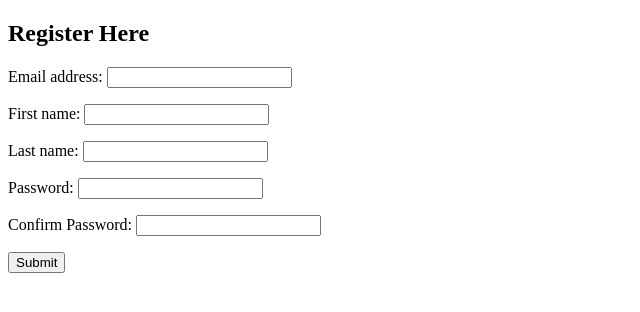
After one commit to iamjatinyadav/eshop, a Django app: page /Register in a window 1280 px wide. The commit adds this page. Shown: the top 312 px of the page, without its empty margins (0-640 px from the left). Run offline with Django 3.2, Linux system fonts and the light colour scheme; some libraries are stand-ins or nearby versions.

Commit message:
try to do registration

```diff
--- a/shop/forms.py
+++ b/shop/forms.py
@@ -30,3 +30,30 @@ class LoginForm(ModelForm):
             raise forms.ValidationError("this user no longer active..")
 
         return super(LoginForm, self).clean(*args, **kwargs)
+
+class RegisterForm(ModelForm):
+
+    confirm_password = forms.CharField(label='Confirm Password',widget=forms.PasswordInput)
+
+    class Meta:
+        model  =User
+        fields = ('email', 'first_name', 'last_name', 'password', 'confirm_password')
+        widgets = {
+            'password': forms.PasswordInput(),
+        }
+
+    def clean_email(self):
+        email = self.cleaned_data.get('email')
+        qs = User.objects.filter(email= email)
+        if qs.exists():
+            raise forms.ValidationError("email is taken")
+        return email
+
+
+    def clean(self):
+        cleaned_data = super().clean()
+        password = cleaned_data.get("password")
+        confirm_password = cleaned_data.get("confirm_password")
+        if password is not None and password != confirm_password:
+            self.add_error("confirm password", "Your passwords must match")
+        return cleaned_data
--- a/shop/urls.py
+++ b/shop/urls.py
@@ -11,6 +11,7 @@ urlpatterns = [
     path('contact', ContactView.as_view(), name="contact"),
     path('Login', HandleLogin.as_view(), name="login"),
     path('Logout', Handlelogout.as_view(), name="logout"),
+    path('Register', HandleRegister.as_view(), name="register"),
     path('addtocart/<slug:id>/<int:arg>', AddToCart.as_view(), name = "addtocart"),
     path('ratings/', include('star_ratings.urls', namespace='ratings')),
     path('cart', ShowCartItems.as_view(), name = "cart"),
--- a/shop/views.py
+++ b/shop/views.py
@@ -13,7 +13,9 @@ from django.contrib.auth import authenticate, login, logout
 from django.views import View
 from django.views.generic import CreateView
 from django.http import HttpResponseRedirect
+from django.views.generic import FormView
 
+from shop.forms import *
 # Create your views here.
 class IndexView(ListView):
     template_name = "multishop/index.html"
@@ -135,6 +137,25 @@ class ProductView(DetailView):
 class ContactView(TemplateView):
     template_name = "multishop/contact.html"
 
+class HandleRegister(FormView):
+    template_name = 'multishop/register.html'
+    form_class = RegisterForm
+
+    def post(self, request, *args, **kwargs):
+        print("hey")
+        form = self.get_form()
+        if form.is_valid():
+            print("hi")
+            is_active = True
+            form.save()
+            print("hello")
+            return render(request, 'multishop/login.html')
+        else:
+            print("inh")
+            context={'val':self.form_invalid(form)}
+            return render(request, 'multishop/register.html', context)
+
+
 
 class HandleLogin(LoginView):
     template_name = "multishop/login.html"
@@ -142,18 +163,8 @@ class HandleLogin(LoginView):
 
 
 class Handlelogout(LogoutView):
-    # print("hello")
     template_name = "multishop/index.html"
-    # def get(self, request, *args, **kwargs):
-    #     print("h1")
-    #     logout(request)
-    #     return redirect("index")
 
-# def handlelogout(request):
-#     print("hel")
-#     logout(request)
-#     print("hello")
-#     return redirect("index")
 
 class AddToCart(CreateView):
     success_url = "multishop/detail.html"
--- /dev/null
+++ b/templates/multishop/register.html
@@ -0,0 +1,13 @@
+<!DOCTYPE html>
+<html>
+<body>
+
+<h2>Register Here</h2>
+
+<form action="" method="post">
+    {% csrf_token %}
+
+    {{ form.as_p }}
+
+    <input type="submit" value="Submit">
+</form>
--- a/templates/multishop/topbar.html
+++ b/templates/multishop/topbar.html
@@ -16,15 +16,15 @@
                     <button type="button" class="btn btn-sm btn-light dropdown-toggle" data-toggle="dropdown">{{user.email}}</button>
                     <div class="dropdown-menu dropdown-menu-right">
                         <button class="dropdown-item" type="button">manage Detail</button>
-                        <button class="dropdown-item" type="button" href="{% url 'logout' %}"><a href="{% url 'logout' %}">logout</a></button>
+                        <a href="{% url 'logout' %}"<button class="dropdown-item" type="button" >logout</button></a>
                     </div>
                 </div>
                 {% else %}
                 <div class="btn-group">
                     <button type="button" class="btn btn-sm btn-light dropdown-toggle" data-toggle="dropdown">My Account</button>
                     <div class="dropdown-menu dropdown-menu-right">
-                        <button class="dropdown-item" type="button" href=""><a href="{% url 'login' %}">Sign in</a></button>
-                        <button class="dropdown-item" type="button">Sign up</button>
+                        <a href="{% url 'login' %}"<button class="dropdown-item" type="button">Sign in</button></a>
+                        <a href="{% url 'register' %}"<button class="dropdown-item" type="button">Sign up</button></a>
                     </div>
                 </div>
                 {% endif %}
```
